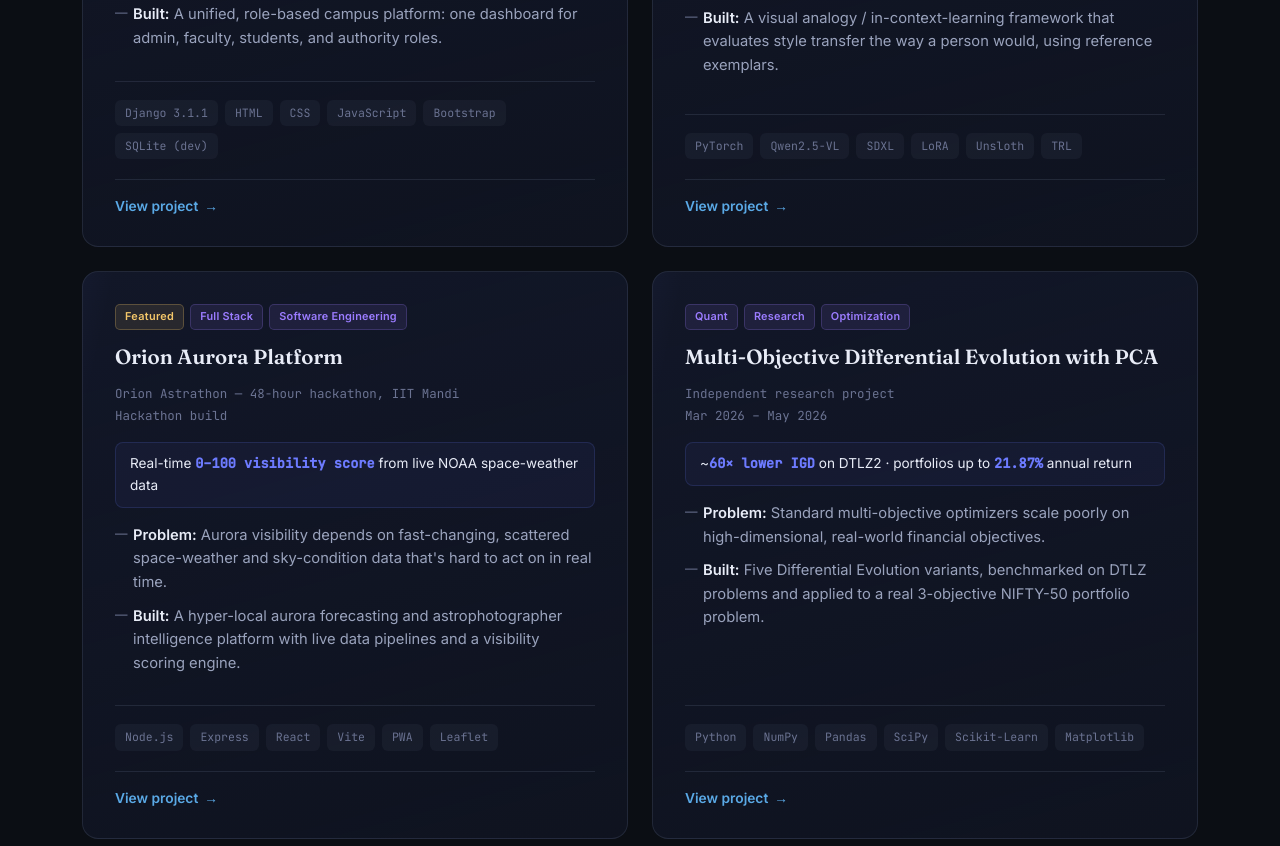
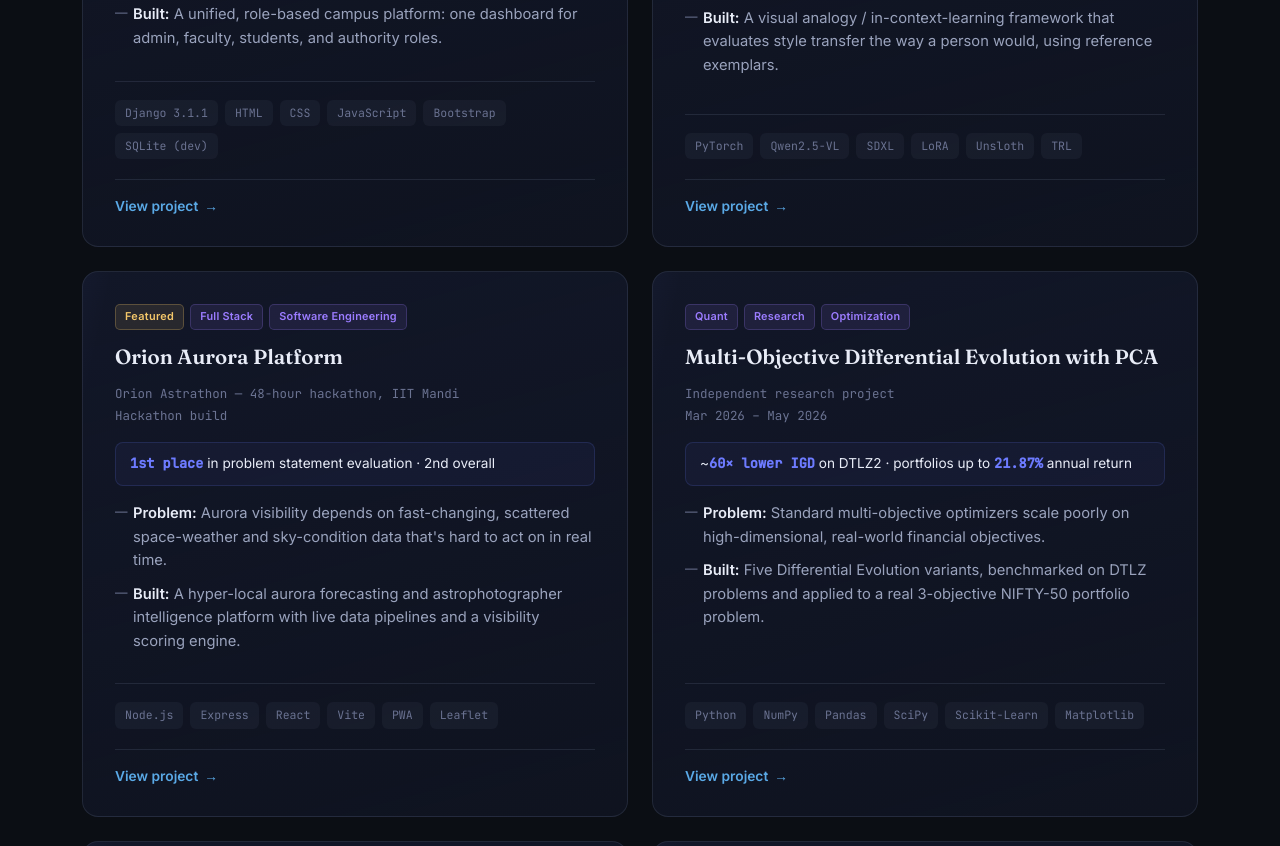
Before and after one commit to Jashnoor-gill/My-Portfolio, a plain HTML site: page index.html in a window 1280 px wide. Shown: the part 6411-7257 px from the top of the page. Drawn offline with Linux system fonts and the light colour scheme; animation ran at ten frames a second.

Commit message:
Add Orion Astrathon first place result

```diff
--- a/index.html
+++ b/index.html
@@ -2977,9 +2977,9 @@ Final Candidate</div>
         problem: 'Aurora visibility depends on fast-changing, scattered space-weather and sky-condition data that\'s hard to act on in real time.',
         built: 'A hyper-local aurora forecasting and astrophotographer intelligence platform with live data pipelines and a visibility scoring engine.',
         tech: 'Node.js, Express, React, Server-Sent Events',
-        result: 'Real-time visibility scoring, substorm alerts, and GPS routing to viewing locations, installable as an offline-capable PWA.'
+        result: '1st place in problem statement evaluation and 2nd overall, with real-time visibility scoring, substorm alerts, and GPS routing to viewing locations in an offline-capable PWA.'
       },
-      resultCallout: 'Real-time <b>0–100 visibility score</b> from live NOAA space-weather data',
+      resultCallout: '<b>1st place</b> in problem statement evaluation · 2nd overall',
       stack: ['Node.js', 'Express', 'React', 'Vite', 'PWA', 'Leaflet', 'REST APIs', 'Server-Sent Events'],
       links: [
         { label: 'GitHub', url: 'https://github.com/Jashnoor-gill/orion-aurora-platform', primary: true }
```
